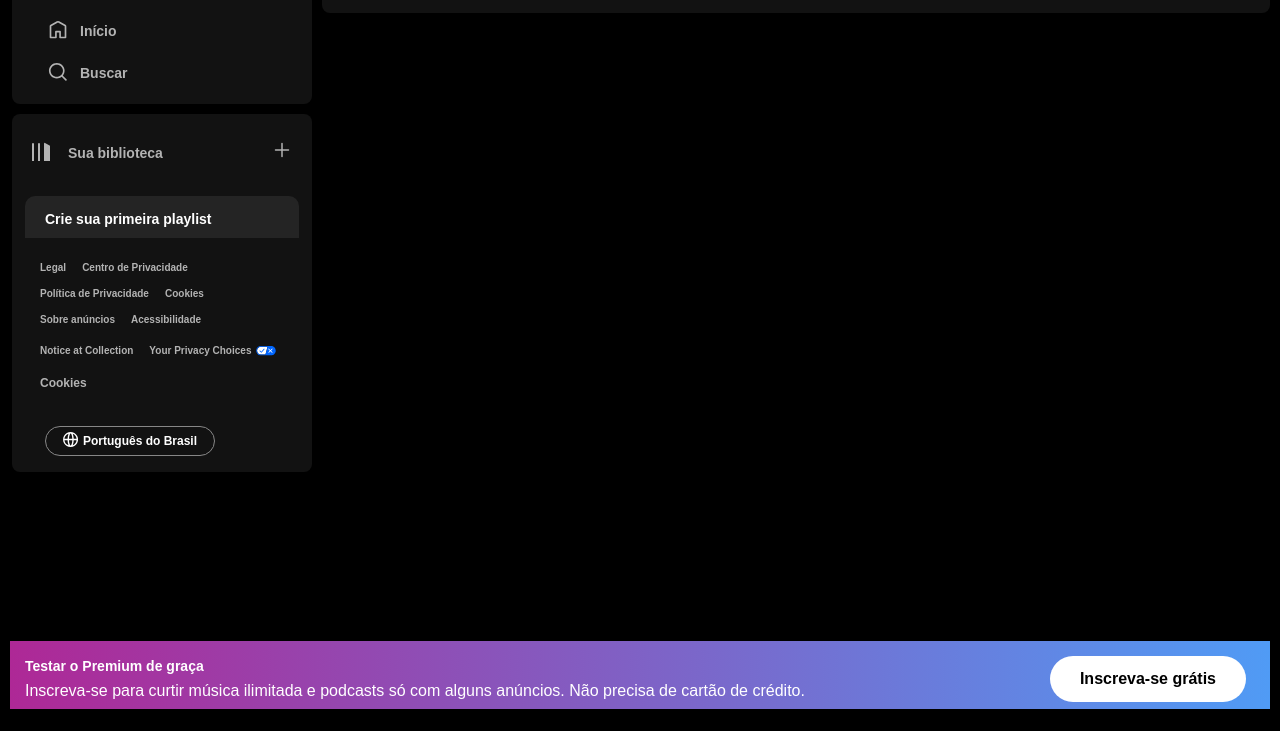
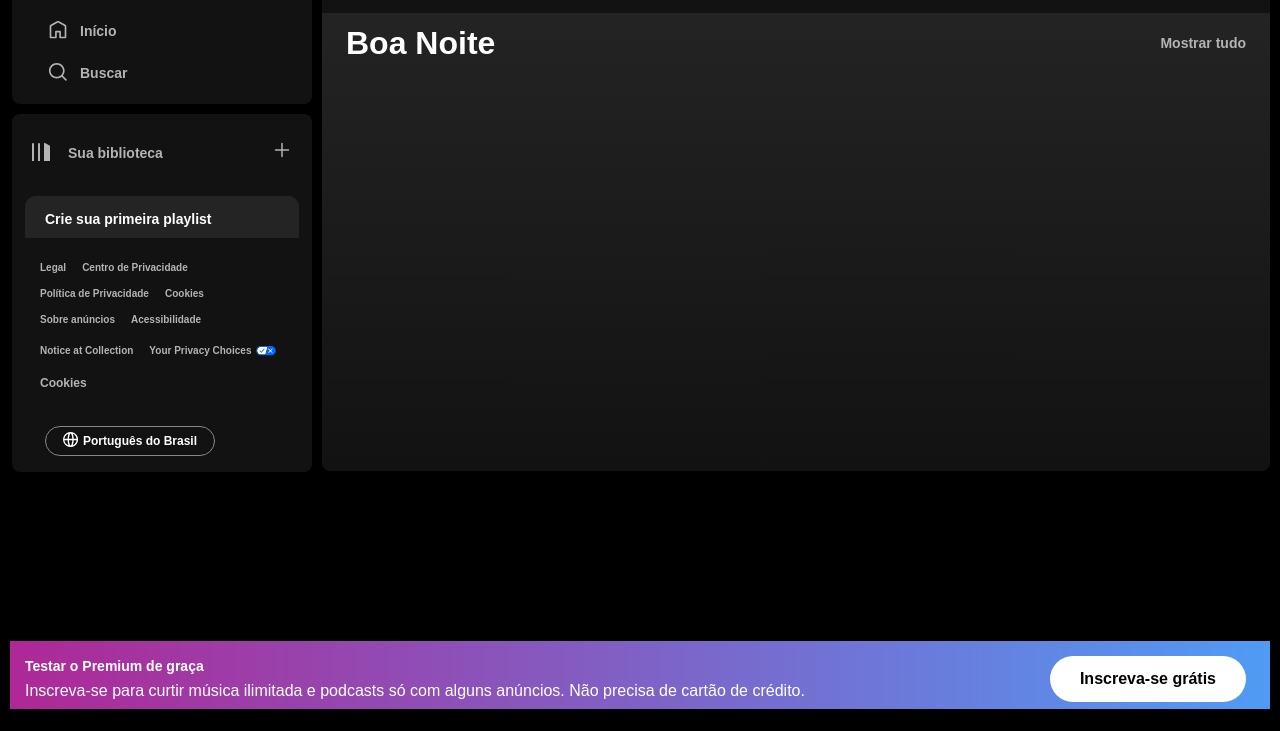
Before and after one commit to wwwmisla/spotify-clone, a plain HTML site: page index.html in a window 1280 px wide. Shown: the part 81-812 px from the top of the page. Drawn offline with Linux system fonts and the light colour scheme.

Commit message:
💄 feat: Estilização CSS da Section Playlist

```diff
--- a/assets/css/main-content.css
+++ b/assets/css/main-content.css
@@ -3,11 +3,27 @@ body {
     overflow: hidden;
 }
 
-.main-container {
+/* main {
+    padding-top: 2px;
+    margin-left: 312px;
     max-width: 80vw;
     height: 100vh;
+} */
+
+.main-container {
+    padding-top: 2px;
     margin-left: 312px;
-    margin-top: 12px;
+    max-width: 80vw;
+    height: 100vh;
+    z-index: 1;
+}
+
+.main-container::-webkit-scrollbar-thumb {
+    visibility: hidden;
+}
+
+.main-container:hover::-webkit-scrollbar-thumb {
+    visibility: visible;
 }
 
 .header-navigation {
@@ -16,8 +32,11 @@ body {
     align-items: center;
     padding: 16px;
     margin: 10px;
-    border-radius: 8px;
+    border-top-left-radius: 8px;
+    border-top-right-radius: 8px;
     background-color: var(--color-black-two);
+    position: relative;
+    z-index: 1;
 }
 
 .header-navigation .navigation {
@@ -82,6 +101,12 @@ body {
     overflow: hidden;
     white-space: nowrap;
     outline: none;
+    transition: 0.4s;
+    cursor: pointer;
+}
+
+.header-search:hover {
+    border: 1px solid var(--color-white);
 }
 
 .header-login .subscribe {
@@ -94,6 +119,7 @@ body {
 }
 
 .header-login .subscribe:hover {
+    transform: scale(1.04);
     color: var(--color-white);
 }
 
@@ -109,5 +135,47 @@ body {
 }
 
 .header-login .login:hover {
-    transform: scale(1.05);
+    transform: scale(1.04);
 }
+
+/* Main Playlist */
+.playlist-container {
+    display: flex;
+    flex-direction: column;
+    background: linear-gradient(var(--color-black-three), var(--color-black-two) 100%);
+    overflow: auto;
+    margin: -20px 10px 0 10px;
+    position: relative;
+    z-index: -1;
+    border-bottom-left-radius: 8px;
+    border-bottom-right-radius: 8px;
+    color: var(--color-white);
+    height: 468px;
+}
+
+#result-playlists {
+    margin: 24px;
+}
+
+.playlist {
+    display: flex;
+    justify-content: space-between;
+    align-items: center;
+}
+
+.playlist #greeting {
+    font-size: 32px;
+    font-weight: 700;
+}
+
+.playlist .session {
+    color: var(--color-gray);
+    font-size: 14px;
+    font-weight: 700;
+    text-decoration: none;
+    cursor: pointer;
+}
+
+.playlist .session:hover {
+    text-decoration: underline;
+}
--- a/assets/css/sidebar-footer.css
+++ b/assets/css/sidebar-footer.css
@@ -1,7 +1,7 @@
 /* Geral */
 body {
     background-color: var(--color-black);
-    font-family: var(--font);
+    font-family: var(--font-dm-sans);
 }
 
 ::-webkit-scrollbar {
@@ -335,3 +335,7 @@ svg {
     cursor: pointer;
     flex-shrink: 0;
 }
+
+#artistList {
+    display: none;
+}
--- a/assets/css/vars.css
+++ b/assets/css/vars.css
@@ -1,16 +1,45 @@
 :root {
     /* Colors */
-    --color-black: #000;
+    --color-black: #000;            /*--text-base-dark*/
     --color-black-two: #121212;
     --color-black-three: #242424;
     --color-gray: #b3b3b3;
     --color-gray-two: #878787;
-    --color-gray-three: #a7a7a7;
-    --color-white: #fff;
+    --color-gray-three: #a7a7a7;    /*--text-sub*/
+    --color-white: #fff;            /*--text-base-light*/
     --color-purple: #ae2896;
     --color-blue: #509bf5;
     --bg-icon:#131313;
+    --bg-top-bar: #61616142;
     --bg-arrow-color:rgba(0,0,0,7);
+
+    /* Colors Cards */
+    --card1: rgb(0, 100, 80);
+    --card2: rgb(132, 0, 231);
+    --card3: rgb(30, 50, 100);
+    --card4: rgb(140, 25, 50);
+    --card5: rgb(232, 17, 91);
+    --card6: rgb(83, 122, 161);
+    --card7: rgb(142, 102, 172);
+    --card8: rgb(20, 138, 8);
+    --card9: rgb(30, 50, 100);
+    --card10: rgb(233, 20, 41);
+    --card11: rgb(80, 55, 80);
+    --card12: rgb(216, 64, 0);
+    --card13: rgb(186, 93, 7);
+    --card14: rgb(0, 30, 80);
+    --card15: rgb(60, 30, 80);
+
+    --grid-gap: 24px;
+    --column-count: 5;
+
     /* Font */
-    --font: 'DM Sans', sans-serif;
+    --font-dm-sans: 'DM Sans', sans-serif;
 }
+
+/* Media Querys */
+@media screen and (max-width: 767px) {
+}
+
+@media screen and (min-width: 768px) and (max-width: 1274px) {
+}
```
